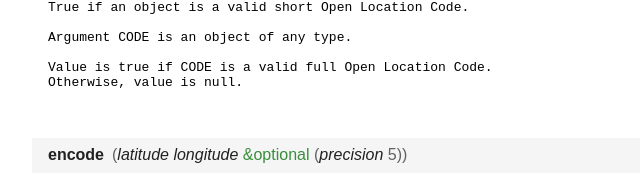
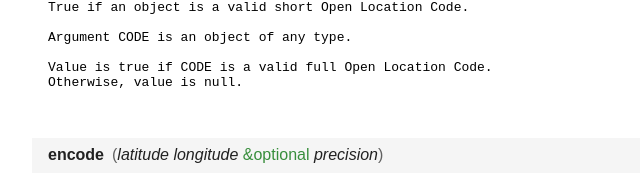
Before and after one commit to ralph-schleicher/open-location-code, a plain HTML site: page doc/open-location-code.html in a window 1280 px wide. Shown: the part 912-1098 px from the top of the page, 0-640 px from the left. Drawn offline with Linux system fonts and the light colour scheme.

Commit message:
Regenerate file.

```diff
--- a/doc/open-location-code.html
+++ b/doc/open-location-code.html
@@ -283,7 +283,7 @@ Otherwise, value is null.</pre>
       <tbody>
        <tr>
 	<td class="symbol"><a href="#contents"><span class="symbol">encode</span></a></td>
-	<td class="lambda-list"><span class="lambda-list">(<span class="variable">latitude</span> <span class="variable">longitude</span> <span class="lambda-list-keyword">&amp;optional</span> (<span class="variable">precision</span>&nbsp;<span class="init-form">5</span>))</span></td>
+	<td class="lambda-list"><span class="lambda-list">(<span class="variable">latitude</span> <span class="variable">longitude</span> <span class="lambda-list-keyword">&amp;optional</span> <span class="variable">precision</span>)</span></td>
 	<td class="category"><span class="category">Function</span></td>
        </tr>
       </tbody>
```
Also changed, not shown: doc/open-location-code.txt.
